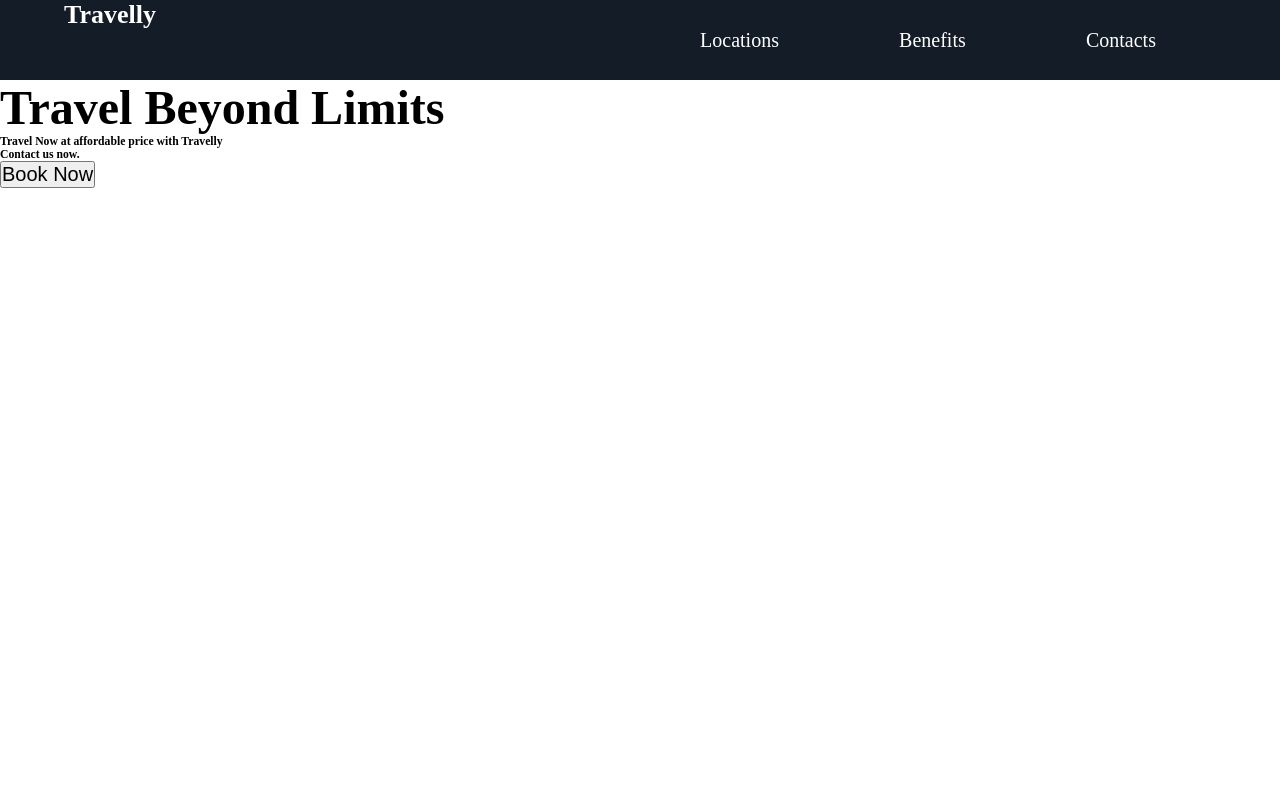
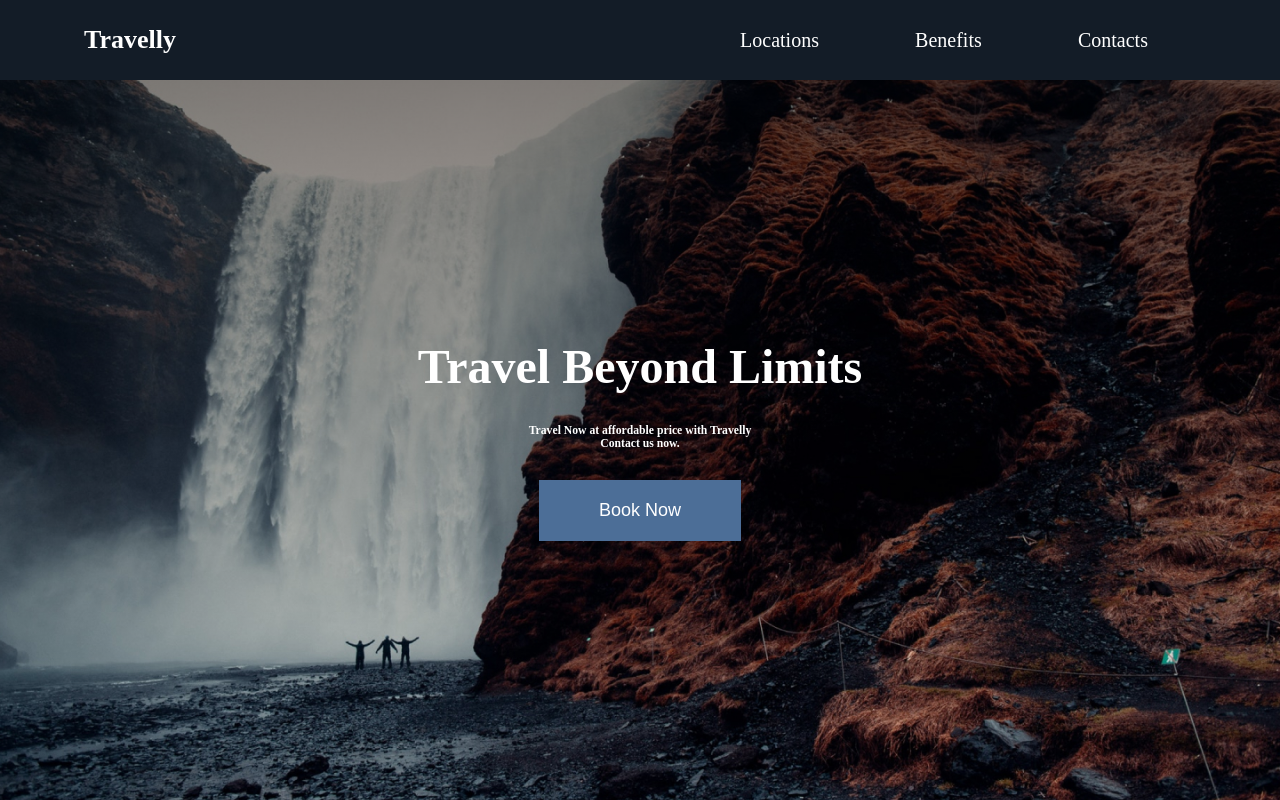
Before and after one commit to zilton7/travelly, a plain HTML site: page index.html in a window 1280 px wide. Drawn offline with Linux system fonts and the light colour scheme.

Commit message:
Add more styling for hero items

```diff
--- a/index.html
+++ b/index.html
@@ -6,7 +6,7 @@
     <meta name="viewport" content="width=device-width, initial-scale=1.0">
     <meta name="description" content="Travelly is a travel agency that helps you choose your holiday destination">
     <meta name="robots" content="index,follow">
-    <link rel="icon" href="/05-travel-website/travelly/icons/place.png">
+    <link rel="icon" href="../travelly/icons/place.png">
     <link rel="stylesheet" href="style.css">
     <title>Travelly | Travelling Agency</title>
 </head>
--- a/style.css
+++ b/style.css
@@ -28,6 +28,14 @@ a {
   color: white;
   text-decoration: none;
 }
+button {
+  padding: 2rem 6rem;
+  background: #4c6e97;
+  border: none;
+  color: white;
+  font-size: 1.8rem;
+  cursor: pointer;
+}
 
 /* Nav Section w/ HERO */
 
@@ -36,10 +44,12 @@ a {
   color: white;
 }
 nav {
-  min-height: 10vh;
   display: flex;
   width: 90%;
   margin: auto;
+  padding: 2rem;
+  height: 10vh;
+  align-items: center;
 }
 nav ul {
   display: flex;
@@ -49,5 +59,22 @@ nav ul {
   list-style: none;
 }
 #logo {
-  flex: 1 1 40rem;
+  flex: 2 1 40rem;
 }
+.hero {
+  min-height: 90vh;
+  background: linear-gradient(rgba(0, 0, 0, 0.5), transparent),
+    url("../travelly/img/landing-page.jpg");
+  background-repeat: no-repeat;
+  background-size: cover;
+  background-position: center;
+  color: white;
+  display: flex;
+  flex-direction: column;
+  justify-content: center;
+  align-items: center;
+  text-align: center;
+}
+.hero h3 {
+  padding: 3rem;
+}
```
